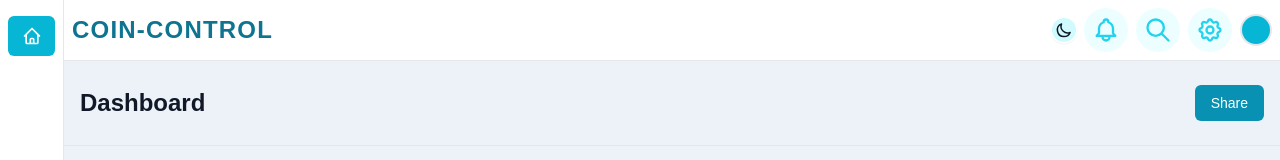
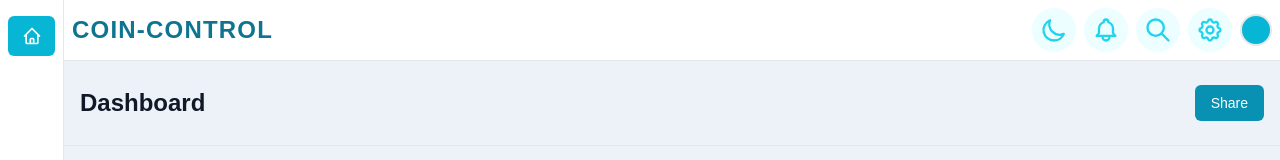
Before and after one commit to movwf/coin-control, a Next.js app: page / in a window 1280 px wide. Shown: the top 160 px of the page. Built offline with nearby package versions, Linux system fonts and the light colour scheme.

Commit message:
Theme changing states and functionalities added

```diff
--- a/components/Layout/Topbar/index.tsx
+++ b/components/Layout/Topbar/index.tsx
@@ -64,16 +64,14 @@ function index() {
         >
           {/* Dark theme button */}
           <button
+            className="p-2 transition-colors duration-200 rounded-full text-primary-lighter bg-primary-50 hover:text-primary hover:bg-primary-100 dark:hover:text-light dark:hover:bg-primary-dark dark:bg-dark focus:outline-none focus:bg-primary-100 dark:focus:bg-primary-dark focus:ring-primary-darker"
             aria-hidden="true"
-            className="relative focus:outline-none"
             onClick={() => {
               dispatch(changeTheme());
             }}
           >
-            <div className="w-6 h-6 transition rounded-full outline-none bg-primary-100 dark:bg-primary-lighter"></div>
-            <div className="absolute top-0 left-0 inline-flex items-center justify-center w-6 h-6 transition-all duration-150 transform scale-110 rounded-full shadow-sm">
-              <MoonIcon className="w-4 h-4" />
-            </div>
+            <span className="sr-only">Open Notification panel</span>
+            <MoonIcon className="w-7 h-7" />
           </button>
           {/* Notification button */}
           <button className="p-2 transition-colors duration-200 rounded-full text-primary-lighter bg-primary-50 hover:text-primary hover:bg-primary-100 dark:hover:text-light dark:hover:bg-primary-dark dark:bg-dark focus:outline-none focus:bg-primary-100 dark:focus:bg-primary-dark focus:ring-primary-darker">
@@ -152,18 +150,13 @@ function index() {
               {/* Toggle dark theme button */}
               <button
                 aria-hidden="true"
-                className="relative focus:outline-none"
+                className="p-2 transition-colors duration-200 rounded-full text-primary-lighter bg-primary-50 hover:text-primary hover:bg-primary-100 dark:hover:text-light dark:hover:bg-primary-dark dark:bg-dark focus:outline-none focus:bg-primary-100 dark:focus:bg-primary-dark focus:ring-primary-darker"
+                onClick={() => {
+                  dispatch(changeTheme());
+                }}
               >
-                {/* TODO: Theme setter */}
-                <div
-                  className={`inline-flex items-center justify-center w-6 h-6 transition-all duration-200 transform scale-110 rounded-full shadow-sm ${
-                    true
-                      ? "translate-x-0 -translate-y-px  bg-white text-primary-dark"
-                      : "translate-x-6 text-primary-100 bg-primary-darker"
-                  }`}
-                >
-                  <MoonIcon className="w-7 h-7" />
-                </div>
+                <span className="sr-only">Open Notifications Panel</span>
+                <MoonIcon className="w-7 h-7" />
               </button>
               {/* Notification button */}
               <button className="p-2 transition-colors duration-200 rounded-full text-primary-lighter bg-primary-50 hover:text-primary hover:bg-primary-100 dark:hover:text-light dark:hover:bg-primary-dark dark:bg-dark focus:outline-none focus:bg-primary-100 dark:focus:bg-primary-dark focus:ring-primary-darker">
--- a/components/Layout/index.tsx
+++ b/components/Layout/index.tsx
@@ -7,11 +7,11 @@ import Drawer from "./Drawer";
 import SettingsPanel from "../SettingsPanel";
 
 function index({ children }) {
-  const isDark = useSelector<RootState>((state) => state.theme.value);
+  const theme = useSelector<RootState>((state) => state.theme.value);
   return (
     <div
       className={`flex h-screen antialiased text-gray-900 bg-gray-100 dark:bg-dark dark:text-light ${
-        isDark ? "dark" : ""
+        theme == "dark" ? "dark" : ""
       }`}
     >
       <Sidebar />
--- a/features/UI/themeSlice.ts
+++ b/features/UI/themeSlice.ts
@@ -7,7 +7,7 @@ export const themeSlice = createSlice({
   },
   reducers: {
     changeTheme: (state) => {
-      state.value = state.value == "dark" ? "":"";
+      state.value = state.value == "" ? "dark" : "";
     },
   },
 });
```
